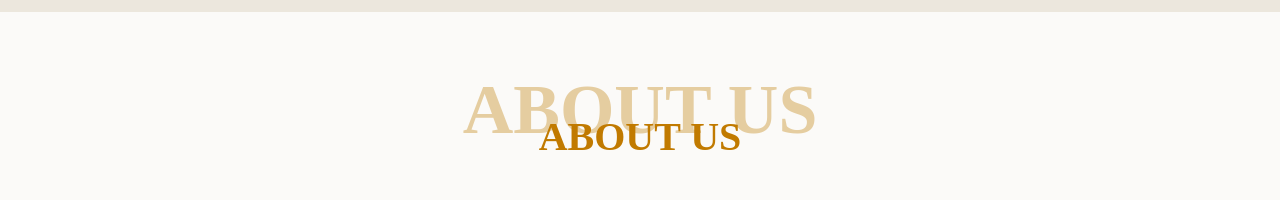
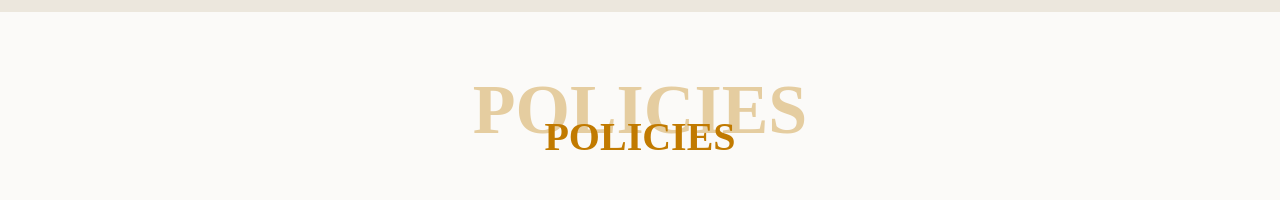
Before and after one commit to NesaByte/unionvillage-dental-website, a Vue app: page / in a window 1280 px wide. Shown: the part 1943-2143 px from the top of the page. Built offline with nearby package versions, Linux system fonts and the light colour scheme.

Commit message:
updated Treatment.vue: title to policies

```diff
--- a/src/components/DPolicies.vue
+++ b/src/components/DPolicies.vue
@@ -6,8 +6,8 @@
     data-aos-once="true">
 
     <div class="boxx">
-      <p class="h2-shadow">ABOUT US</p>
-      <h2> ABOUT US</h2>
+      <p class="h2-shadow">POLICIES</p>
+      <h2> POLICIES</h2>
     </div>
 
 
```
